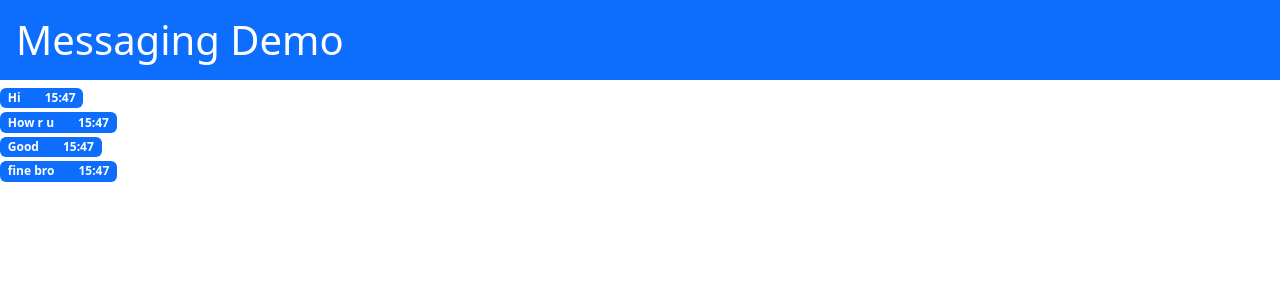
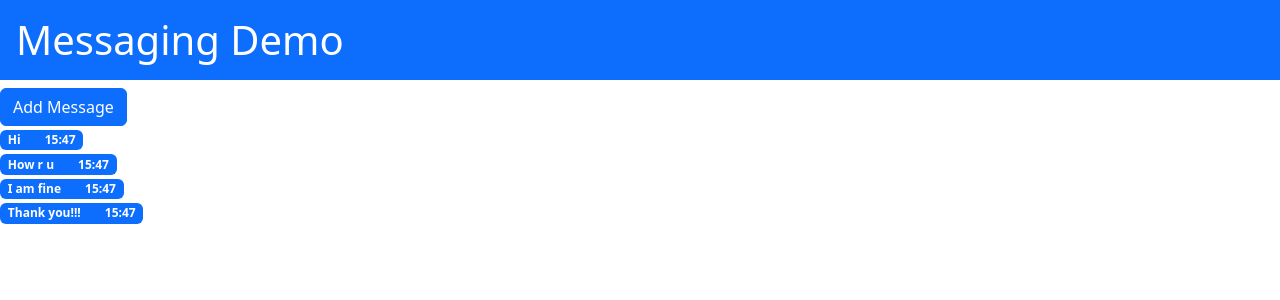
Before and after one commit to GIRISH7498/my-app, a React (Create React App) app: page / in a window 1280 px wide. Shown: the top 300 px of the page. Built offline with nearby package versions, Linux system fonts and the light colour scheme.

Commit message:
messaging-app

```diff
--- a/src/App.js
+++ b/src/App.js
@@ -1,16 +1,30 @@
 import { useState } from "react";
 
 function App() {
-  let [list] = useState([
+  let [list, setList] = useState([
     { message: "Hi", messageTime: new Date() },
     { message: "How r u", messageTime: new Date() },
-    { message: "Good", messageTime: new Date() },
-    { message: "fine bro", messageTime: new Date() },
+    { message: "I am fine", messageTime: new Date() },
+    { message: "Thank you!!!", messageTime: new Date() },
   ]);
+
+  // Member fn
+  let addMessage = () => {
+    let newMessage = { message: "Heloooooooo bro ....", messageTime: new Date() };
+    list = [newMessage, ...list];
+    setList(list);
+  };
 
   return (
     <div>
       <h1 className="bg-primary text-white p-3">Messaging Demo</h1>
+
+      <input
+        className="btn btn-primary"
+        type="button"
+        value="Add Message"
+        onClick={addMessage}
+      />
 
       {list.map((item, index) => (
         <div key={index} className="d-flex my-1">
```
